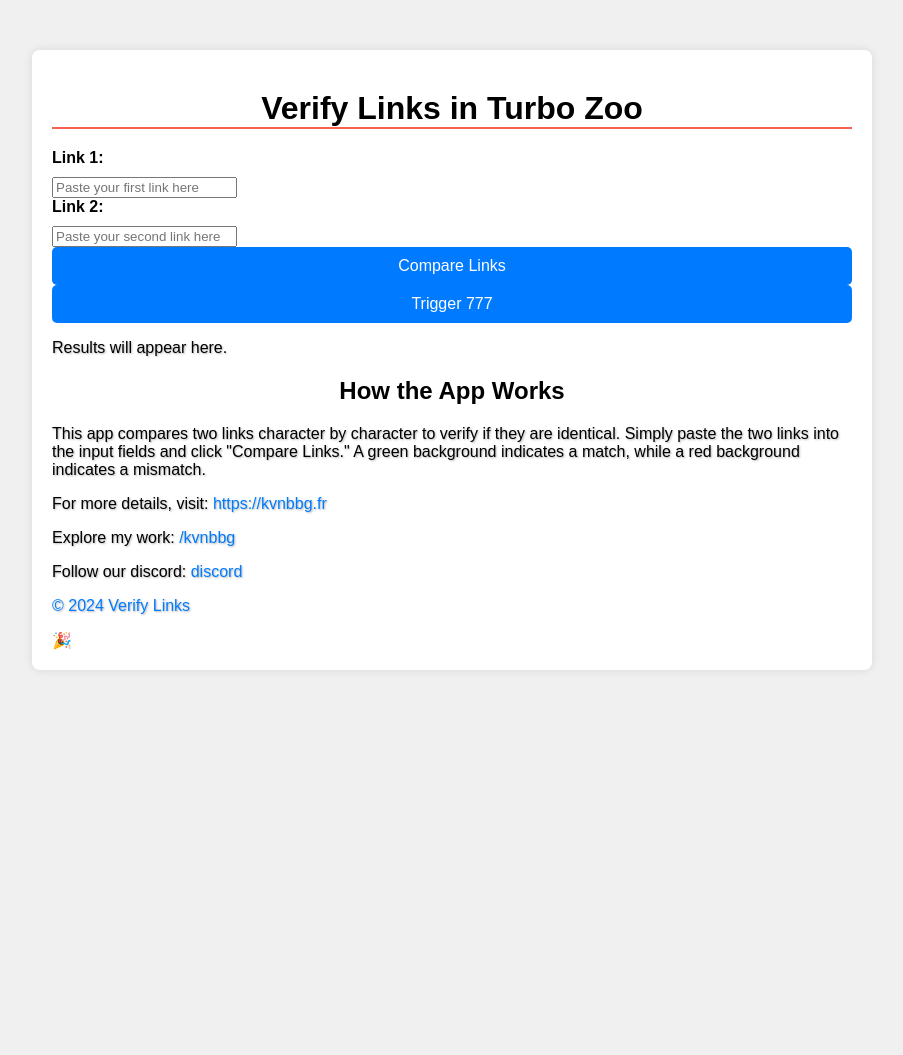
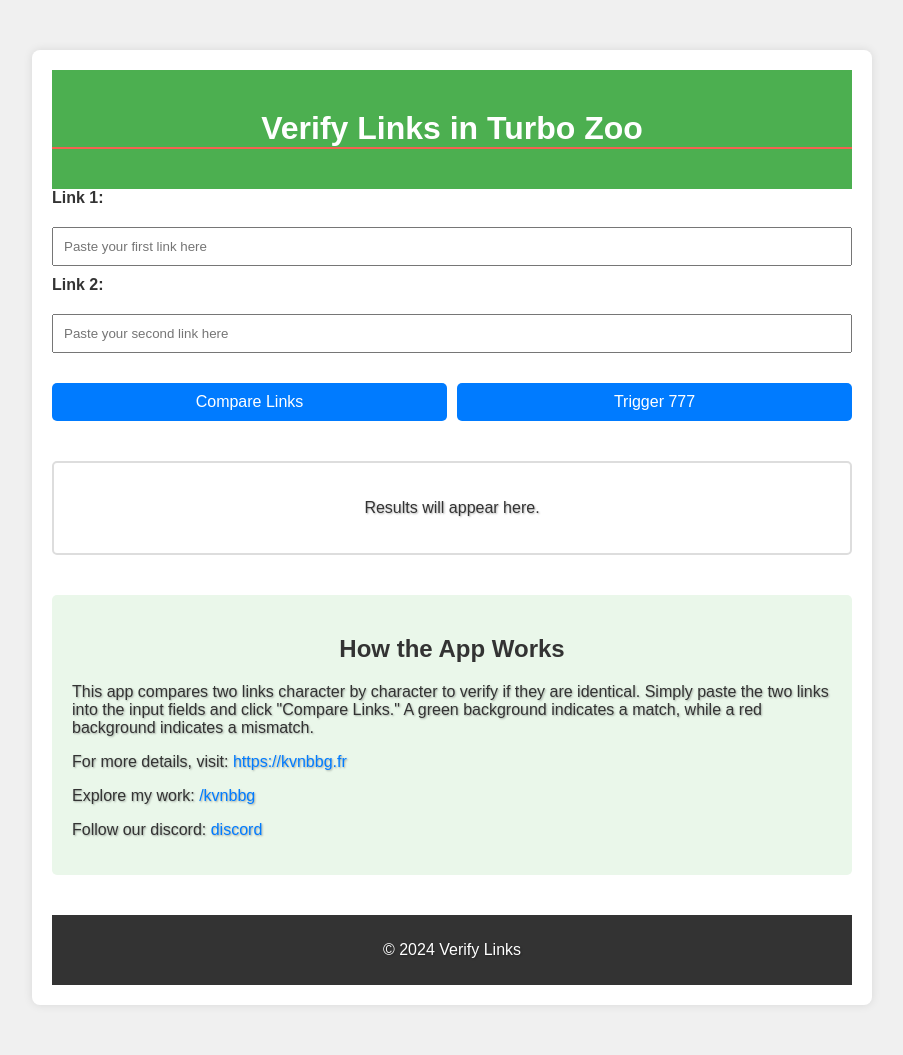
Before and after one commit to Kvnbbg/TurboZoo, a PHP site: page / in a window 1280 px wide. Shown: the whole page, without its empty margins (188-1091 px from the left). Before the commit the page ends 670 px from the top, so only its background shows below. Run offline with PHP 8.4, Linux system fonts and the light colour scheme.

Commit message:
Update styles.css

```diff
--- a/styles.css
+++ b/styles.css
@@ -4,6 +4,7 @@
     margin: 0;
     padding: 0;
     transition: background-color 0.3s, color 0.3s;
+    color: #333;
 }
 
 .container {
@@ -13,6 +14,13 @@
     background-color: #fff;
     border-radius: 8px;
     box-shadow: 0 0 10px rgba(0, 0, 0, 0.1);
+}
+
+header {
+    text-align: center;
+    padding: 20px 0;
+    background-color: #4caf50;
+    color: white;
 }
 
 h1, h2 {
@@ -28,6 +36,22 @@
     border-bottom-color: #e01b24;
 }
 
+.result-section {
+    text-align: center;
+    padding: 20px;
+    margin-top: 20px;
+    border: 2px solid #ddd;
+    border-radius: 5px;
+    background-color: #fff;
+}
+
+.info-section {
+    margin-top: 40px;
+    padding: 20px;
+    background-color: #eaf7ea;
+    border-radius: 5px;
+}
+
 a {
     text-decoration: none;
     color: #007bff;
@@ -35,6 +59,13 @@
 
 a:hover {
     text-decoration: underline;
+}
+
+input {
+    width: 100%;
+    padding: 10px;
+    margin: 10px 0;
+    box-sizing: border-box;
 }
 
 .form-container {
@@ -57,7 +88,14 @@
     resize: vertical;
 }
 
+.button-group {
+    display: flex;
+    justify-content: space-between;
+    gap: 10px;
+}
+
 button {
+    flex: 1;
     display: block;
     width: 100%;
     padding: 10px;
@@ -68,6 +106,8 @@
     transition: background-color 0.3s;
     background-color: #007bff;
     color: #fff;
+    cursor: pointer;
+    margin: 20px 0;
 }
 
 button:hover {
@@ -77,6 +117,10 @@
 button:active {
     background-color: #003c80;
     transform: scale(1.05);
+}
+
+button:before {
+    background-color: #45a049;
 }
 
 #vault {
@@ -170,6 +214,24 @@
     font-weight: bold;
 }
 
+footer {
+    text-align: center;
+    margin-top: 40px;
+    padding: 10px;
+    background-color: #333;
+    color: white;
+}
+
+.success {
+    background-color: #4caf50;
+    color: white;
+}
+
+.error {
+    background-color: #f44336;
+    color: white;
+}
+
 .results {
     background-color: #e9ecef;
     padding: 20px;
@@ -200,3 +262,24 @@
     font-size: 14px;
     z-index: 1000;
 }
+
+/* Pop Effect Style */
+.pop {
+    position: fixed;
+    top: 50%;
+    left: 50%;
+    transform: translate(-50%, -50%);
+    font-size: 50px;
+    opacity: 0;
+    transition: opacity 0.5s ease, transform 0.5s ease;
+    z-index: 1000;
+}
+
+.pop.active {
+    opacity: 1;
+    transform: translate(-50%, -50%) scale(1.5);
+}
+
+.pop.hidden {
+    display: none;
+}
```
